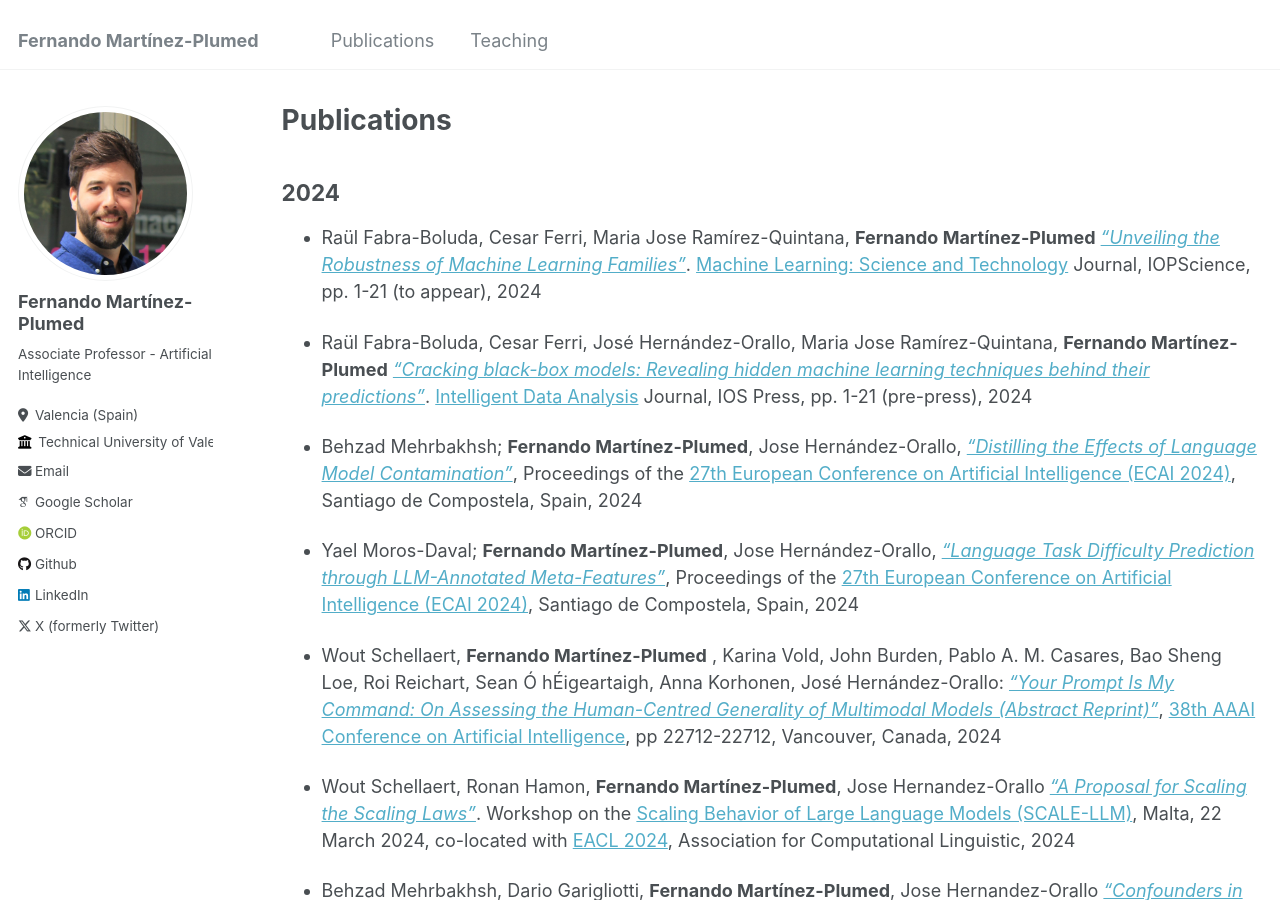
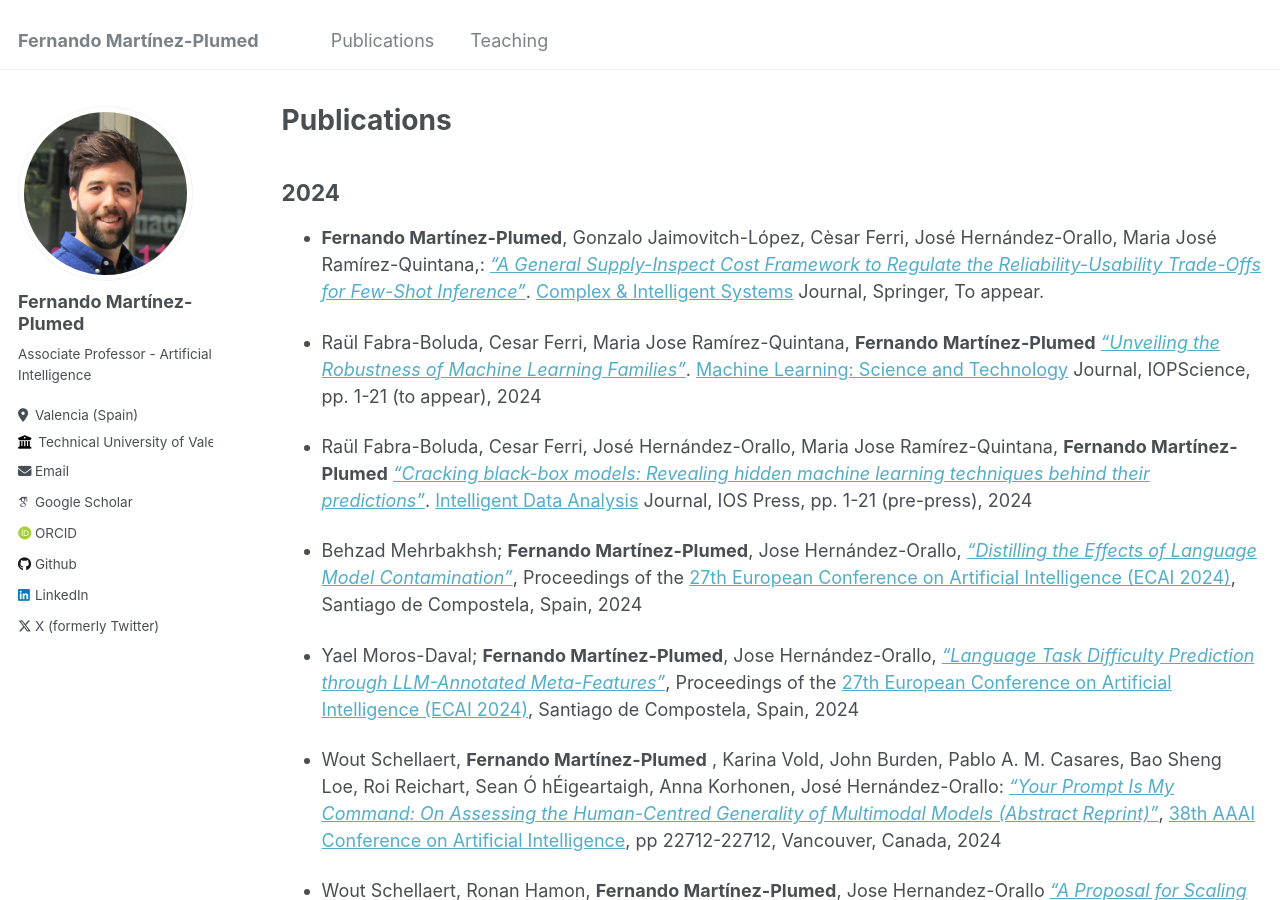
Before and after one commit to nandomp/nandomp.github.io, a Jekyll site: the page built from _pages/publications.md, in a window 1280 px wide and 900 px high. Built offline with Jekyll 4.4.1, drawn with Linux system fonts in a browser that asks for light colours; some web fonts are replaced.

Commit message:
Update publications.md

```diff
--- a/_pages/publications.md
+++ b/_pages/publications.md
@@ -7,6 +7,9 @@ author_profile: true
 
 2024
 ----
+
+* **Fernando Martínez-Plumed**, Gonzalo Jaimovitch-López, Cèsar Ferri, José Hernández-Orallo, Maria José Ramírez-Quintana,: [*"A General Supply-Inspect Cost Framework to Regulate the Reliability-Usability Trade-Offs for Few-Shot Inference"*](). [Complex & Intelligent Systems](https://link.springer.com/journal/40747) Journal, Springer, To appear.
+
 
 * Raül Fabra-Boluda, Cesar Ferri, Maria Jose Ramírez-Quintana, **Fernando Martínez-Plumed** [*"Unveiling the Robustness of Machine Learning Families"*](https://doi.org/10.1088/2632-2153/ad62ab). [Machine Learning: Science and Technology](https://iopscience.iop.org/journal/2632-2153) Journal, IOPScience, pp. 1-21 (to appear), 2024
 
```
